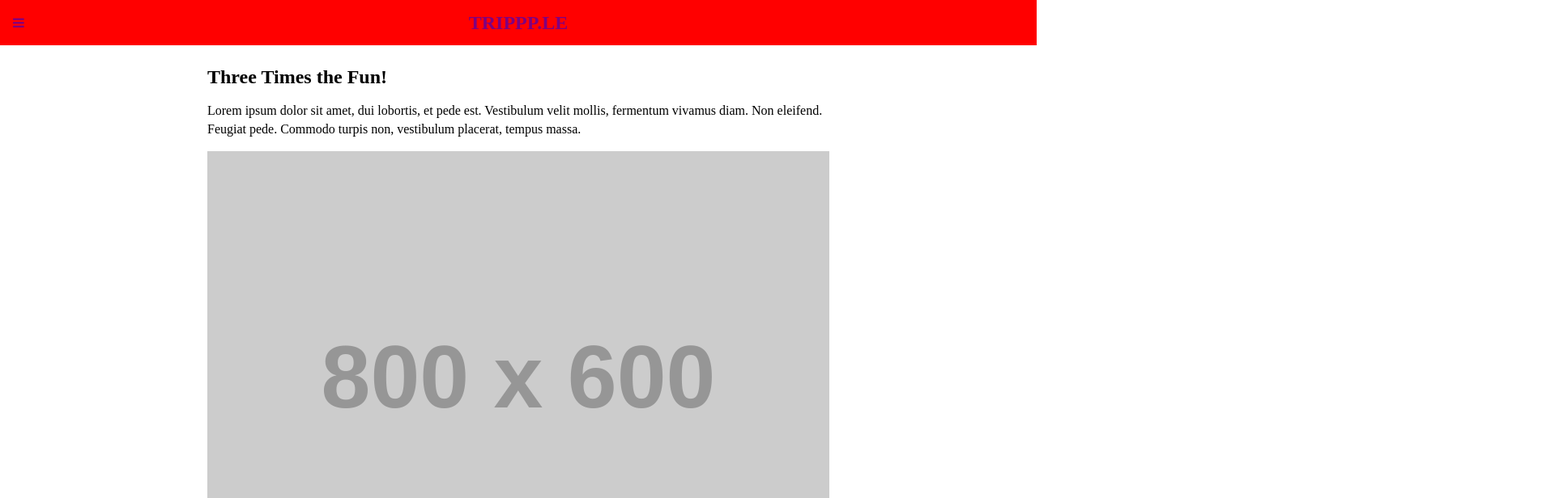
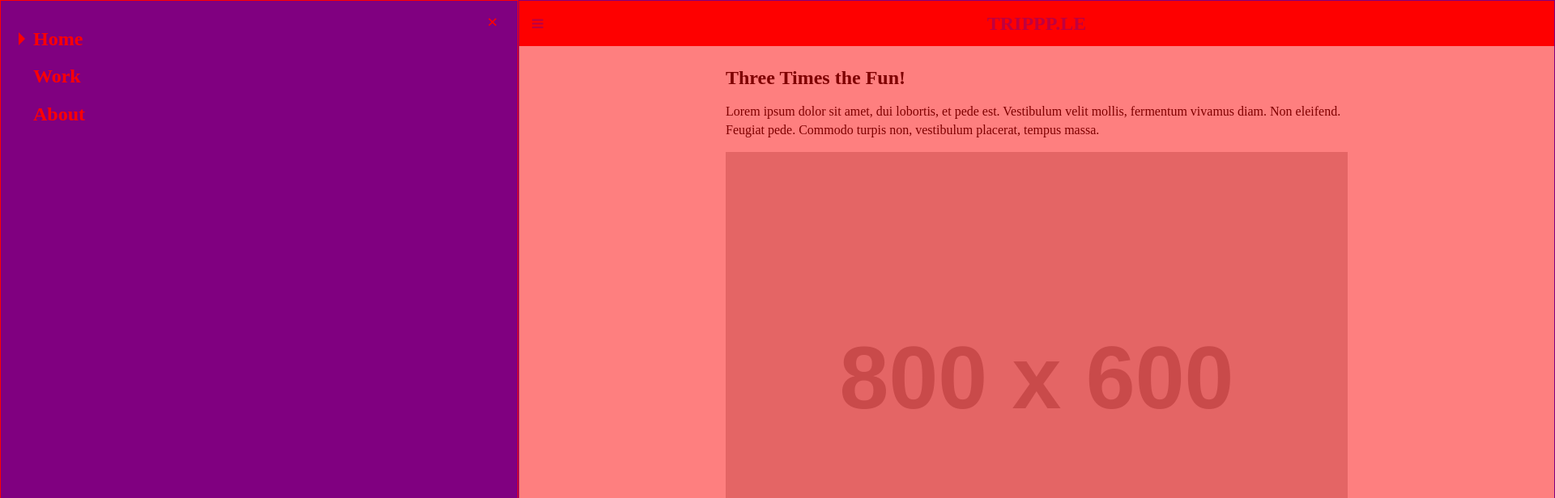
Before and after one commit to djmccurley/trippple, a plain HTML site: page index.html in a window 1280 px wide. Both pictures are taken after a click on the icon 22 px from the left and 28 px from the top of the page. Shown: the top 616 px of the page at 81% size, 1920 px wide, since content can reach past the window. Drawn offline with nearby package versions, Linux system fonts and the light colour scheme; placeholder pictures from the web are drawn by us.

Commit message:
added working js!

```diff
--- a/index.html
+++ b/index.html
@@ -53,5 +53,6 @@
 			</article>
 		</main>
 	</div>	<!-- page-content -->
+	<script src="js/main.js"></script>
 </body>
 </html>
--- /dev/null
+++ b/js/main.js
@@ -0,0 +1,19 @@
+var navButton = document.querySelector('.nav-icon');
+
+navButton.addEventListener('click', function () {
+  console.log('clicky!!!');
+  document
+    .querySelector('body')
+    .classList
+    .toggle('nav-open');
+});
+
+var closeButton = document.querySelector('.close-icon');
+
+closeButton.addEventListener('click', function() {
+  console.log('close er up!');
+    document
+    .querySelector('body')
+    .classList
+    .toggle('nav-open');
+})
```
